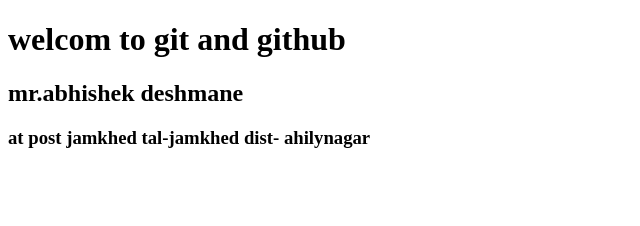
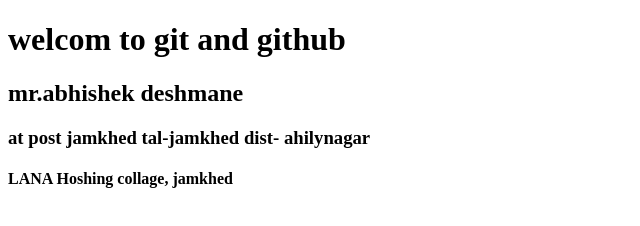
Before and after one commit to Abhishekdeshmane/git-and-github-, a plain HTML site: page index.html in a window 1280 px wide. Shown: the whole page, without its empty margins (0-640 px from the left). Drawn offline with Linux system fonts and the light colour scheme.

Commit message:
add collage name

```diff
--- a/index.html
+++ b/index.html
@@ -7,5 +7,6 @@
     <h1>welcom to git and github</h1>
     <h2>mr.abhishek deshmane </h2>
     <h3>at post jamkhed tal-jamkhed dist- ahilynagar </h3>
+    <h4>LANA Hoshing collage, jamkhed </h4>
 </body>
 </html>
```
